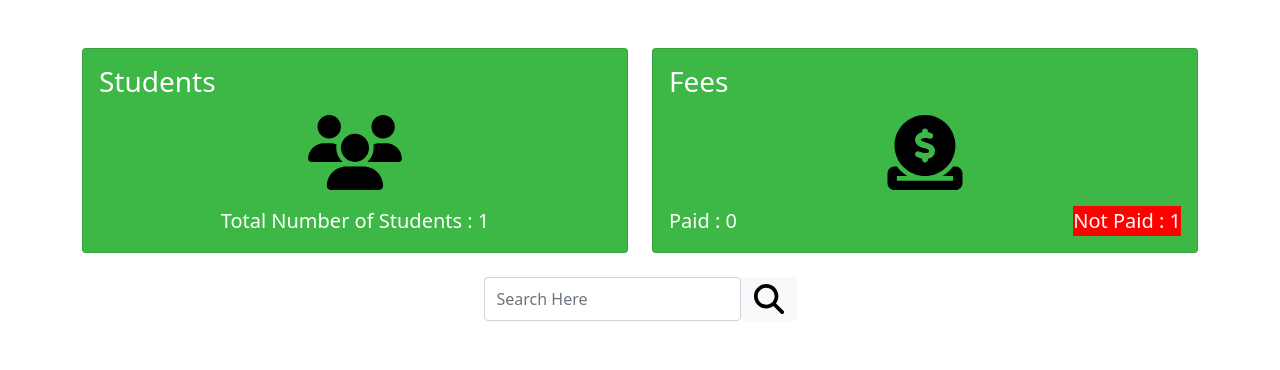
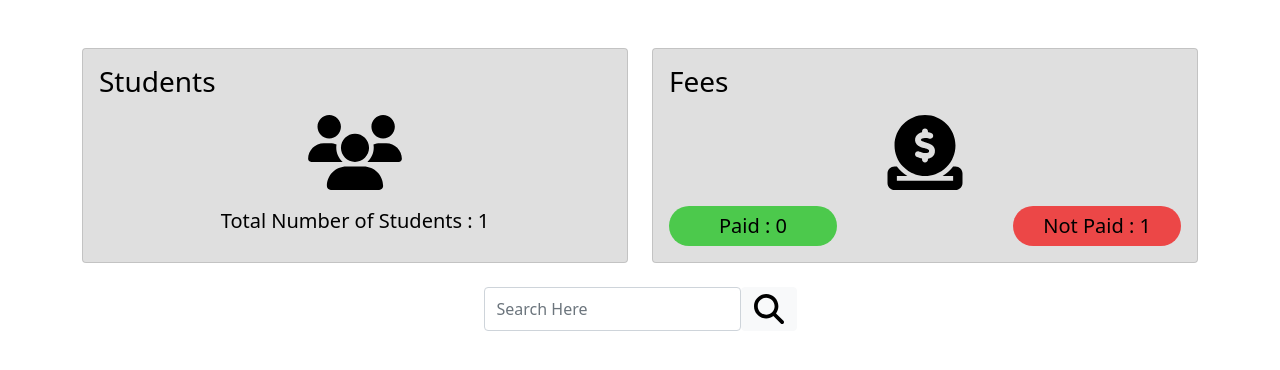
Before and after one commit to sundarrajponnulingam/Student-Management-System, a PHP site: page /Dashboard.php in a window 1280 px wide. Shown: the part 60-430 px from the top of the page. Run offline with PHP 8.4, Linux system fonts and the light colour scheme; the visitor is signed in with stand-in values (Sample User, id 1); data that the repository does not hold is empty.

Commit message:
Styles in Dashboard.php and style.css upgraded

```diff
--- a/Dashboard.php
+++ b/Dashboard.php
@@ -104,7 +104,7 @@
 
 				<div class="col-md-6">
 
-						<a href="Students.php" class="text-decoration-none" style="color: #ffffff;">
+						<a href="Students.php" class="text-decoration-none" style="color: #000000;">
 
 							<div class="card h-100">
 
@@ -126,7 +126,7 @@
 
 				<div class="col-md-6">
 
-					<a href="Fees.php" class="text-decoration-none" style="color: #ffffff;">
+					<a href="Fees.php" class="text-decoration-none" style="color: #000000;">
 
 						<div class="card h-100">
 
@@ -138,9 +138,17 @@
 
 								<div class="d-flex justify-content-between mt-3">
 
-									<span class="card-text fs-5"> Paid : <span> <?php echo $data['paid_students']; ?> </span></span>
+									<div style="background-color: #0fc10fb3; border-radius: 20px; padding: 5px 50px;">
 
-									<span class="card-text fs-5" style="background-color: red;"> Not Paid : <span> <?php echo $data['not_paid_students']; ?> </span></span>
+										<span class="card-text fs-5"> Paid : <span> <?php echo $data['paid_students']; ?> </span></span>
+
+									</div>
+
+									<div style="background-color: #f30000ad; border-radius: 20px; padding: 5px 30px;">
+
+										<span class="card-text fs-5"> Not Paid : <span> <?php echo $data['not_paid_students']; ?> </span></span>
+
+									</div>
 
 								</div>
 
--- a/assets/css/style.css
+++ b/assets/css/style.css
@@ -13,7 +13,7 @@
 
 .dashboard .card{
 
-	background-color: #26af30e3;
+	background-color: #80808040;
 
 }
 
```
